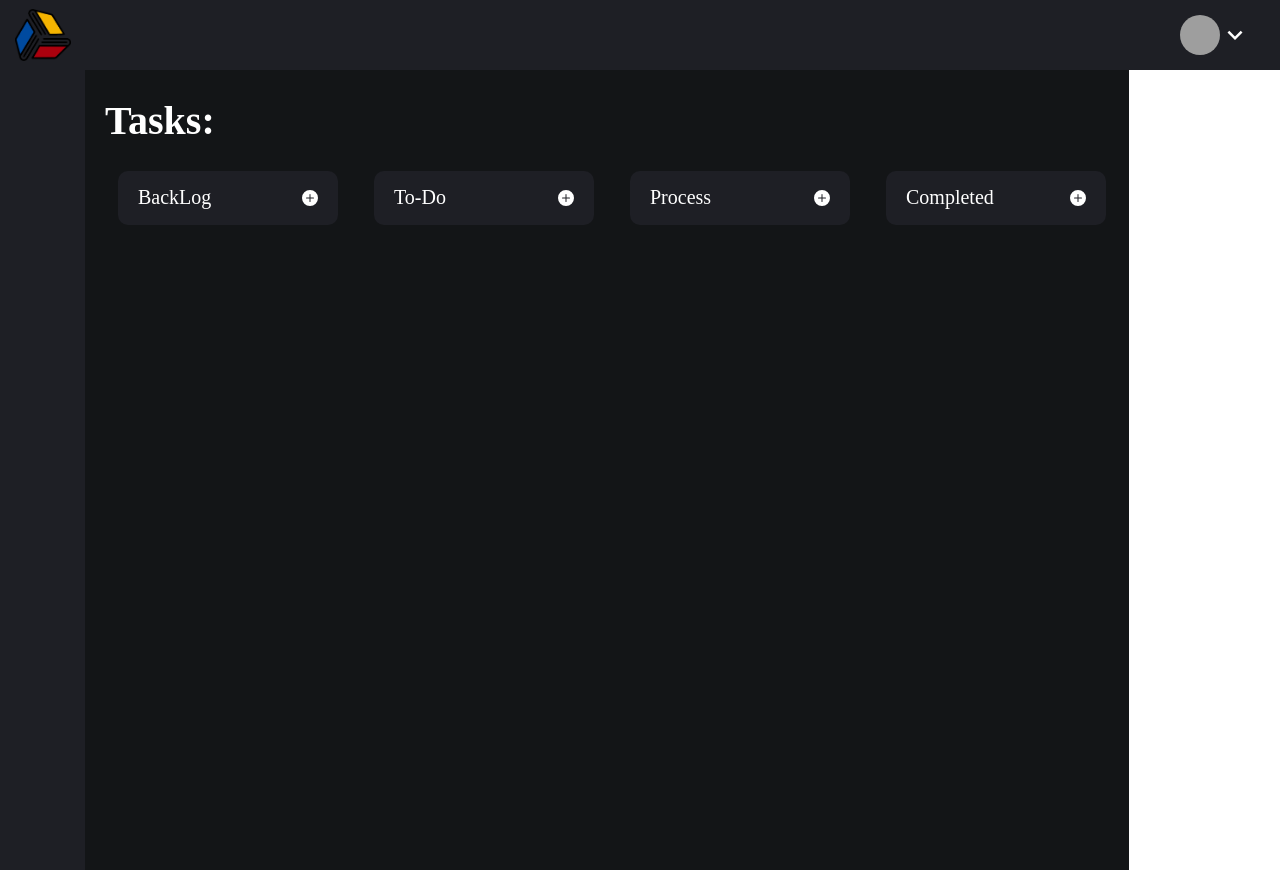
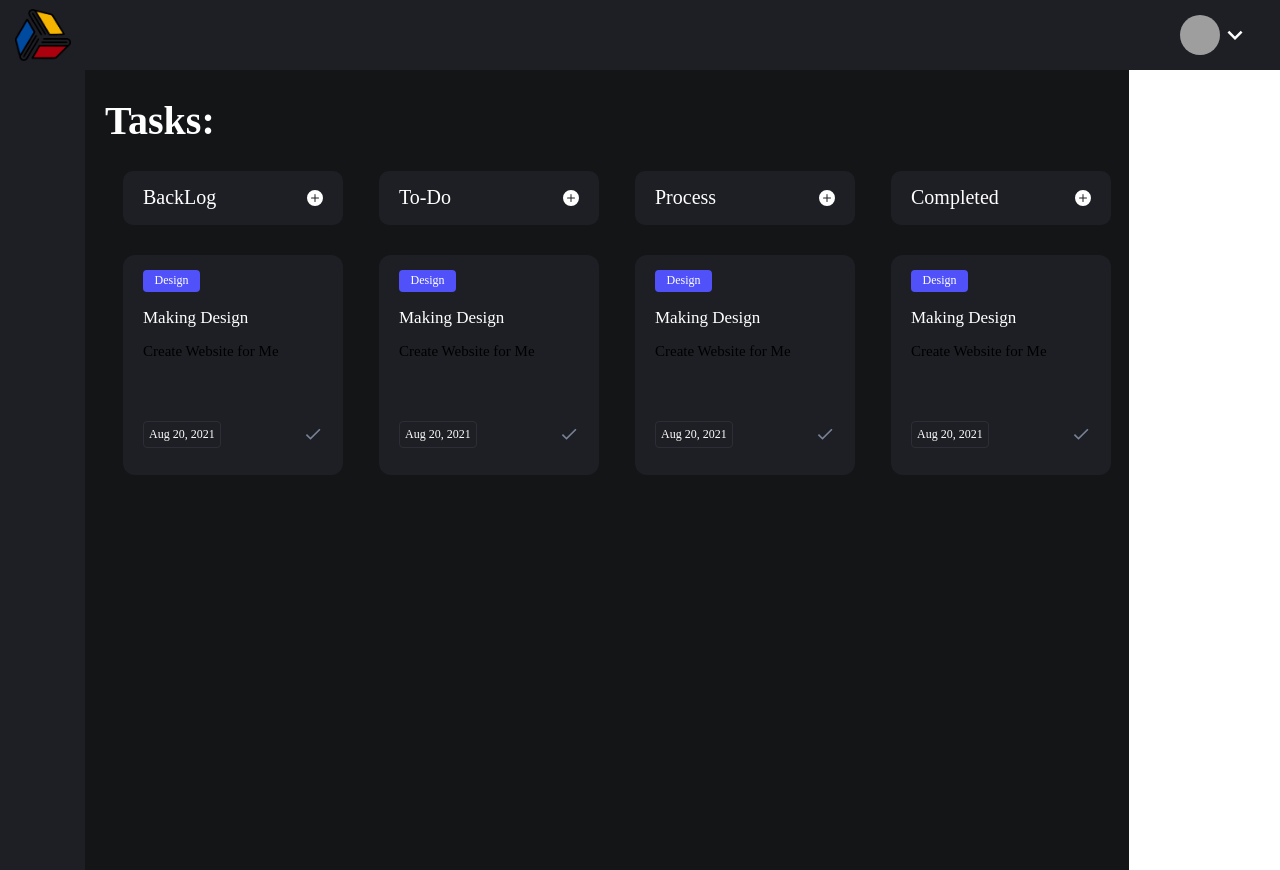
Before and after one commit to lavizp/task-apart, a React (Create React App) app: page / in a window 1280 px wide. Built offline with nearby package versions, Linux system fonts and the light colour scheme; grey boxes are pictures that could not be loaded.

Commit message:
Task Component

```diff
--- /dev/null
+++ b/src/Components/Task.js
@@ -0,0 +1,86 @@
+import React from 'react'
+import styled from "styled-components";
+import {MdOutlineDone} from "react-icons/md"
+
+const TaskContainer = styled.div`
+    width: 180px;
+    min-height: 190px;
+    max-height: 300px;
+    background-color: ${props=> props.theme.primaryColor};
+    margin-top: 30px;
+    border-radius: 12px;
+    display: flex;
+    flex-direction: column;
+    justify-content: space-between;
+    padding: 15px 20px;
+
+`
+
+const TaskCatogery = styled.div`
+    height: 22px;
+    width: 57px;
+    background-color: red;
+    background: #5051F9;
+    border-radius: 4px;
+    display: flex;
+    align-items: center;
+    justify-content: space-around;
+    p{
+        color: white;
+        font-weight: 500;
+        font-size: 12px;
+
+    }
+`
+
+const Title = styled.p`
+    font-weight: 500;
+    font-size: ${props=> props.main? "17px": "15px"};
+    line-height: 17px;
+    color: ${props=> props.main? "white": "##768396"};
+    margin: 0;
+
+`
+const TitleContainer = styled.div`
+    display: flex;
+    flex-direction: column;
+    height: 90px;
+    align-items: start;
+    justify-content: space-between;
+
+
+`
+
+const DetailsContainer = styled.div`
+    display: flex;
+    justify-content: space-between;
+    align-items: center;
+    p{
+        border: 1px solid #2C2D37;
+        border-radius: 4px;
+        font-size: 12px;
+        color: white;
+        padding: 5px;
+    }
+`
+
+
+export default function Task() {
+  return (
+    <TaskContainer>
+        <TitleContainer>
+
+        <TaskCatogery>
+            <p>Design</p>
+        </TaskCatogery>
+        <Title main>Making Design</Title>
+        <Title>Create Website for Me</Title>
+        </TitleContainer>
+        <DetailsContainer>
+            <p>Aug 20, 2021</p>
+            <MdOutlineDone size={20} color="#768396"/>
+        </DetailsContainer>
+
+    </TaskContainer>
+  )
+}
--- a/src/Components/TaskColumn.js
+++ b/src/Components/TaskColumn.js
@@ -1,6 +1,7 @@
 import React from 'react'
 import { TaskColumnStyle, TaskTitle} from '../styled-components/Task-Columm'
 import {BsPlusCircleFill} from 'react-icons/bs'
+import Task from './Task'
 
 export default function TaskColumn({title}) {
   return (
@@ -9,6 +10,7 @@ export default function TaskColumn({title}) {
             <p>{title}</p>
             <BsPlusCircleFill/>
         </TaskTitle>
+        <Task/>
     </TaskColumnStyle>
   )
 }
--- a/src/styled-components/Task-Columm.js
+++ b/src/styled-components/Task-Columm.js
@@ -3,6 +3,9 @@ import styled from "styled-components";
 export const TaskColumnStyle = styled.div`
     width: 230px;
     min-height: 500px;
+    display: flex;
+    flex-direction: column;
+    align-items: center;
 
 
 `
```
